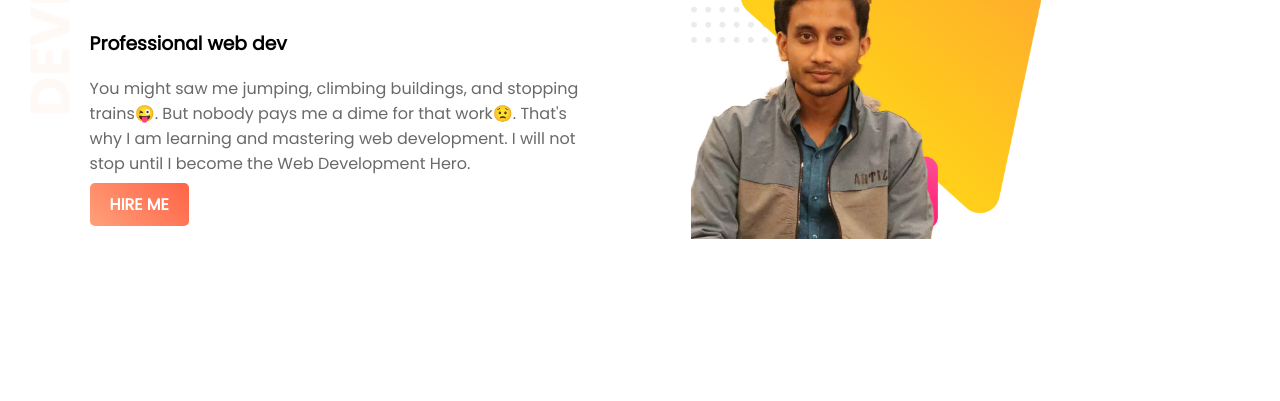
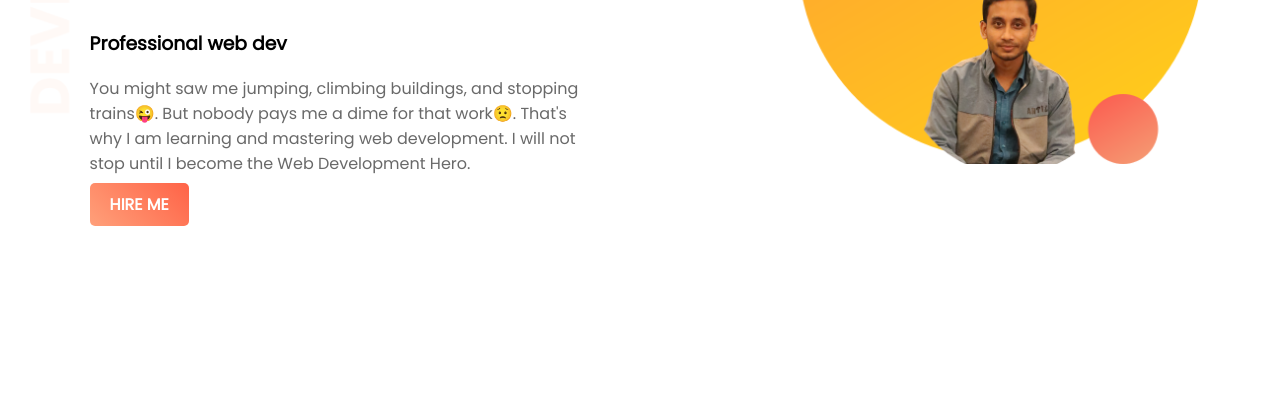
Before and after one commit to Asif-102/web-portfolio, a plain HTML site: page index.html in a window 1280 px wide. Shown: the part 246-647 px from the top of the page. Drawn offline with Linux system fonts and the light colour scheme.

Commit message:
updated image1

```diff
--- a/index.html
+++ b/index.html
@@ -18,7 +18,7 @@
             <a class="link-button" href="https://www.linkedin.com/in/asif-iqbal-1691b91bb/" target="_blank">HIRE ME</a>
         </div>
         <div class="half-width">
-            <img src="images/img1.png" alt="">
+            <img src="images/newImg1.png" alt="">
         </div>
     </section>
     <section class="dream-area">
```
Also changed, not shown: images/newImg1.png (added).
